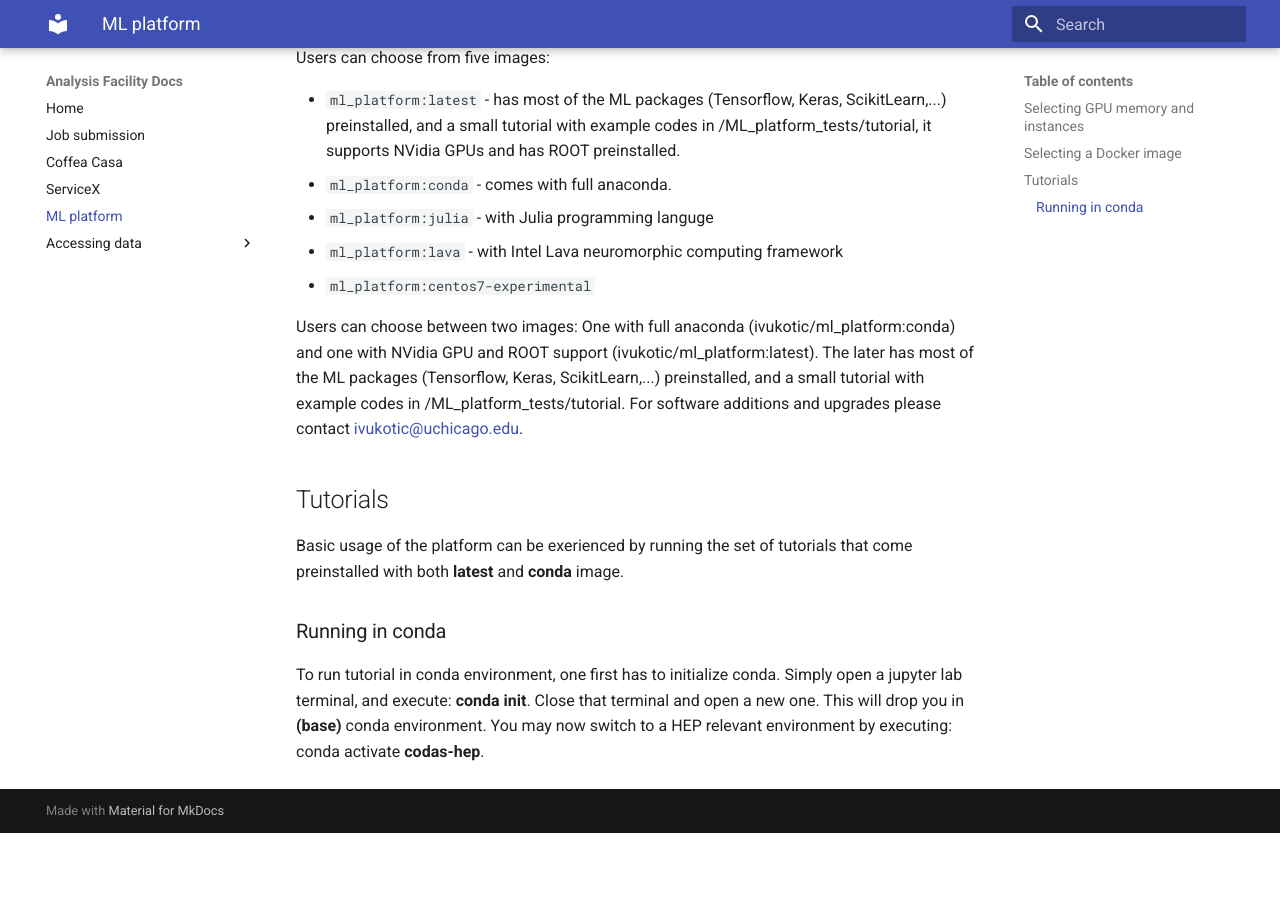
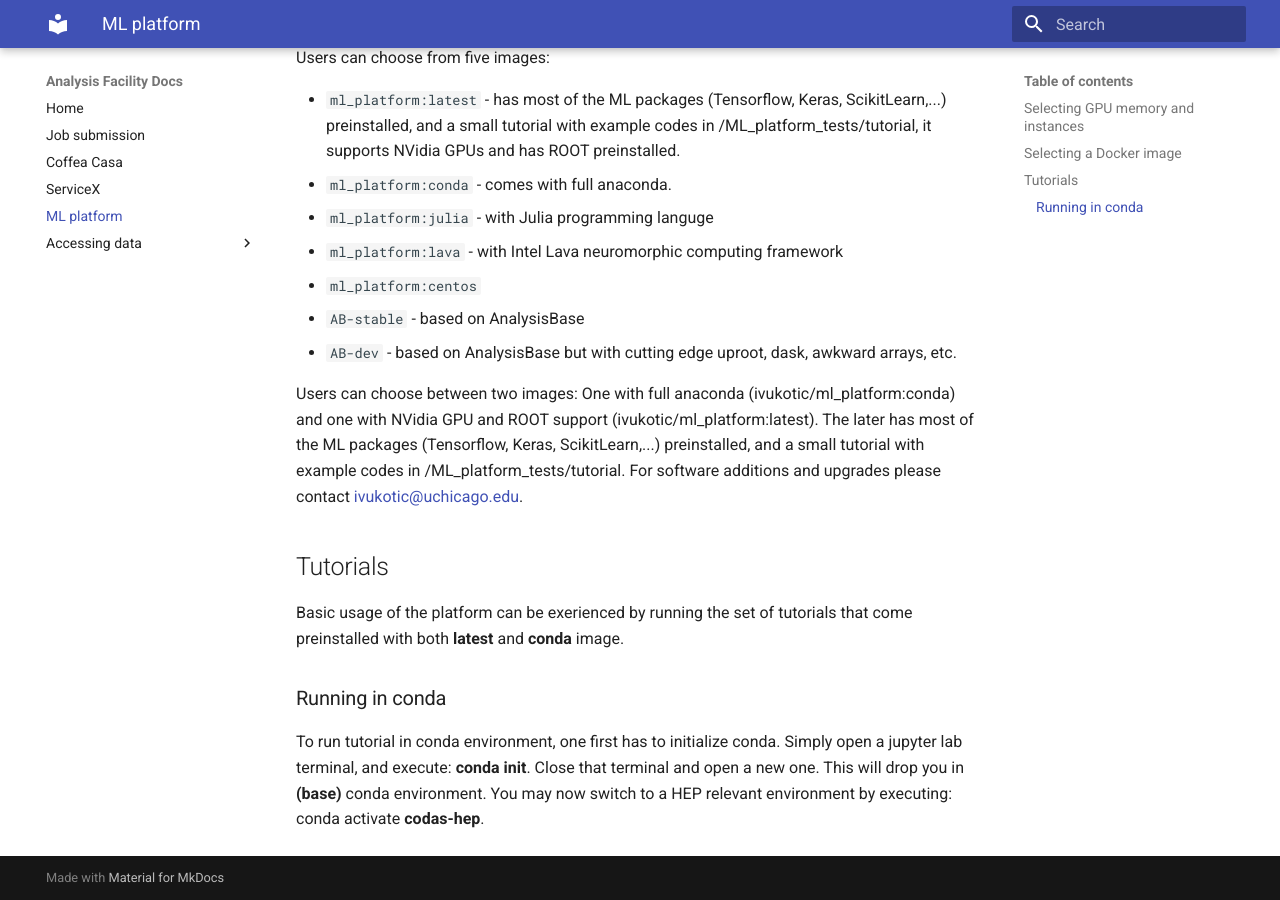
Before and after one commit to maniaclab/af-docs, an MkDocs documentation site: the page built from docs/ml_platform.md, in a window 1280 px wide and 900 px high, scrolled down 553 px. Built offline with MkDocs 1.6.1 and Material for MkDocs 9.7.7, drawn with Linux system fonts in a browser that asks for light colours; before the commit the page ends 1386 px from its top, so only the background shows below that.

Commit message:
Update image available

```diff
--- a/docs/ml_platform.md
+++ b/docs/ml_platform.md
@@ -18,7 +18,9 @@ Users can choose from five images:
 * `ml_platform:conda` - comes with full anaconda.
 * `ml_platform:julia` - with Julia programming languge
 * `ml_platform:lava` - with Intel Lava neuromorphic computing framework
-* `ml_platform:centos7-experimental`
+* `ml_platform:centos`
+* `AB-stable` - based on AnalysisBase
+* `AB-dev` - based on AnalysisBase but with cutting edge uproot, dask, awkward arrays, etc.
 
 Users can choose between two images: One with full anaconda (ivukotic/ml_platform:conda) and one with NVidia GPU and ROOT support (ivukotic/ml_platform:latest). The later has most of the ML packages (Tensorflow, Keras, ScikitLearn,...) preinstalled, and a small tutorial with example codes in /ML_platform_tests/tutorial.
 For software additions and upgrades please contact <ivukotic@uchicago.edu>.
```
